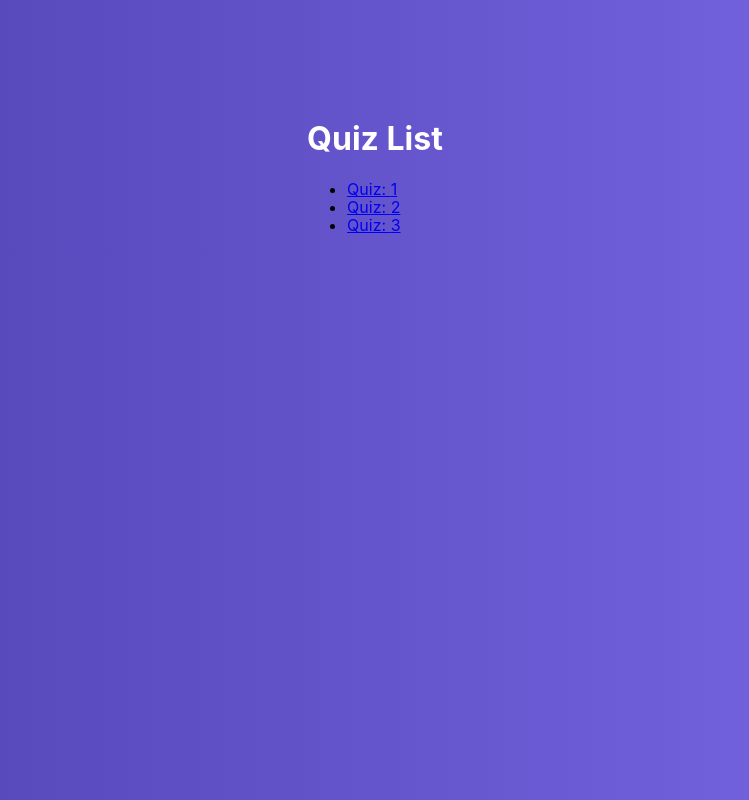
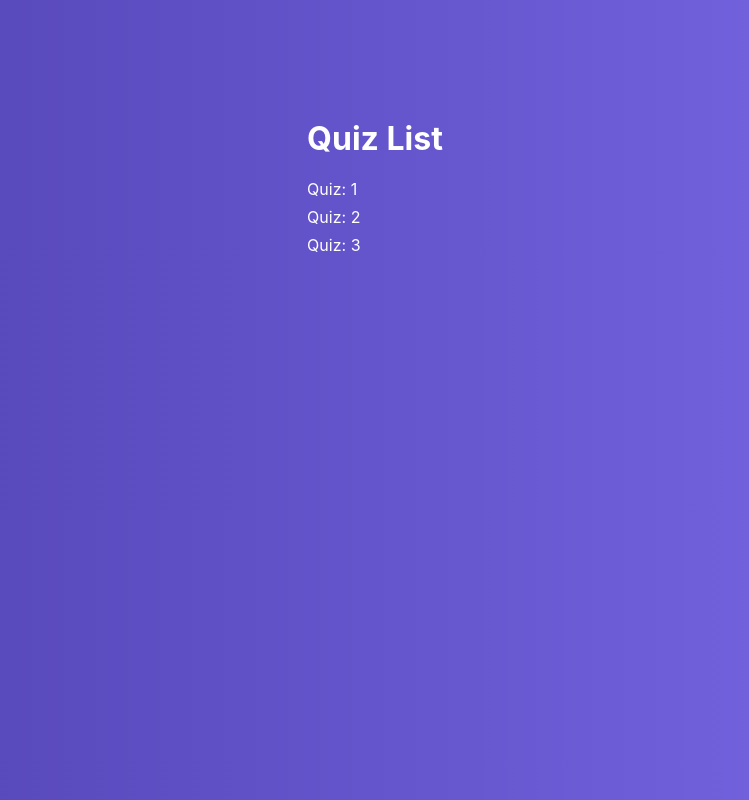
Before and after one commit to andrewdark/quiz, a React app in the folder src/main/frontend/: page / in a window 1280 px wide. Shown: the whole page, without its empty margins (265-1014 px from the left). Built offline with nearby package versions, Linux system fonts and the light colour scheme; the HTML template or start-up script is replaced by a standard one.

Commit message:
add some style

```diff
--- a/src/main/frontend/src/containers/QuizList/QuizList.module.scss
+++ b/src/main/frontend/src/containers/QuizList/QuizList.module.scss
@@ -9,4 +9,19 @@
   h1 {
     color: #fff;
   }
+
+  ul {
+    list-style: none;
+    margin: 0;
+    padding: 0;
+  }
+
+  li {
+    margin-bottom: 10px;
+  }
+
+  li a {
+    text-decoration: none;
+    color: #fff;
+  }
 }
```
Also changed, not shown: 1 other file (tests, documents, lock files or other folders).
